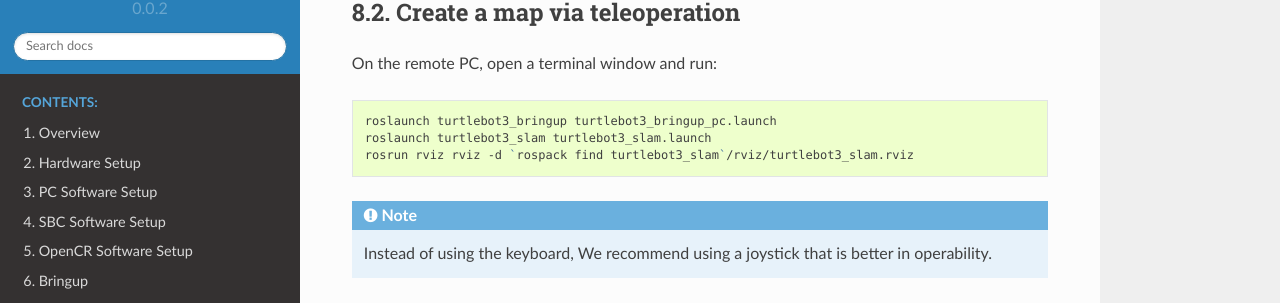
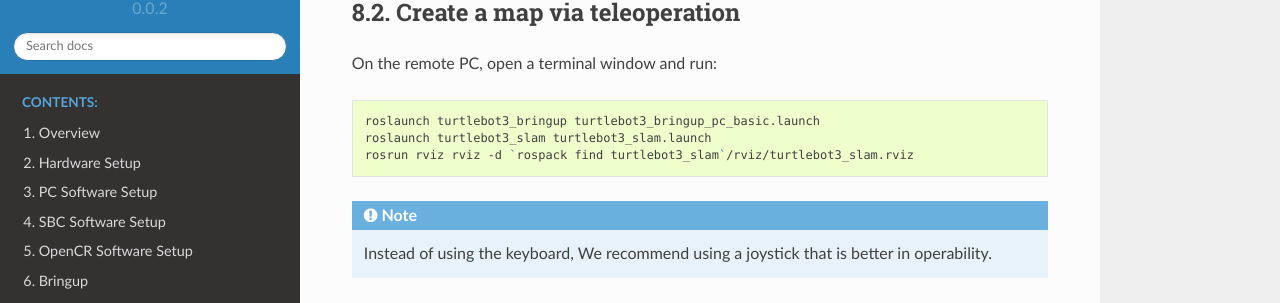
Before and after one commit to shivharis/turtlebot3_wiki, a Sphinx documentation site: the page built from docs/source/slam.rst, in a window 1280 px wide and 900 px high, scrolled down 951 px. Shown: the part 214-517 px from the top of the window. Built offline with Sphinx 7.4.7 and the Read the Docs theme 2.0.0, drawn with Linux system fonts in a browser that asks for light colours.

Commit message:
modified the mistyping

```diff
--- a/docs/source/pc_software.rst
+++ b/docs/source/pc_software.rst
@@ -35,7 +35,7 @@ The next step is to install the relevant package for TurtleBot3.
 
 .. code-block:: bash
 
-  sudo apt-get install ros-kinetic-joy ros-kinetic-teleop-twist-joy ros-kinetic-teleop-twist-keyboard ros-kinetic-laser-proc ros-kinetic-rgbd-launch ros-kinetic-depthimage-to-laserscan ros-kinetic-rosserial-arduino ros-kinetic-rosserial-python ros-kinetic-rosserial-server ros-kinetic-rosserial-client ros-kinetic-rosserial-msgs ros-kinetic-amcl ros-kinetic-map-server ros-kinetic-move-base ros-kinetic-hls-lfcd-lds-driver ros-kinetic-urdf ros-kinetic-xacro
+  sudo apt-get install ros-kinetic-joy ros-kinetic-teleop-twist-joy ros-kinetic-teleop-twist-keyboard ros-kinetic-laser-proc ros-kinetic-rgbd-launch ros-kinetic-depthimage-to-laserscan ros-kinetic-rosserial-arduino ros-kinetic-rosserial-python ros-kinetic-rosserial-server ros-kinetic-rosserial-client ros-kinetic-rosserial-msgs ros-kinetic-amcl ros-kinetic-map-server ros-kinetic-move-base ros-kinetic-hls-lfcd-lds-driver ros-kinetic-urdf ros-kinetic-xacro ros-kinetic-gmapping
 
 .. code-block:: bash
 
--- a/docs/source/slam.rst
+++ b/docs/source/slam.rst
@@ -37,7 +37,7 @@ On the remote PC, open a terminal window and run:
 
 .. code-block:: bash
 
-  roslaunch turtlebot3_bringup turtlebot3_bringup_pc.launch
+  roslaunch turtlebot3_bringup turtlebot3_bringup_pc_basic.launch
   roslaunch turtlebot3_slam turtlebot3_slam.launch
   rosrun rviz rviz -d `rospack find turtlebot3_slam`/rviz/turtlebot3_slam.rviz
 
```
